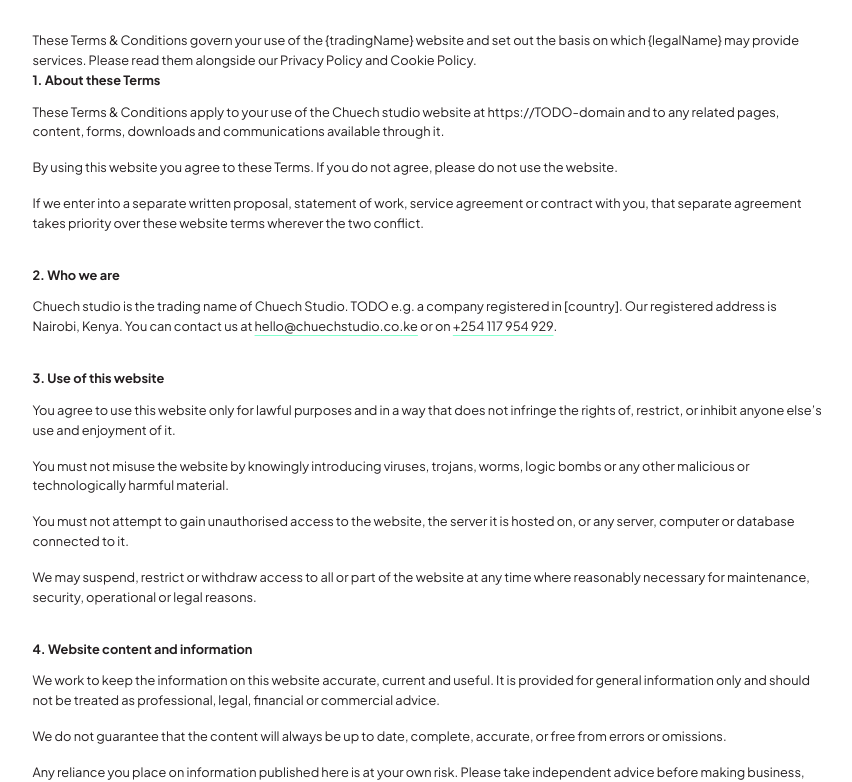
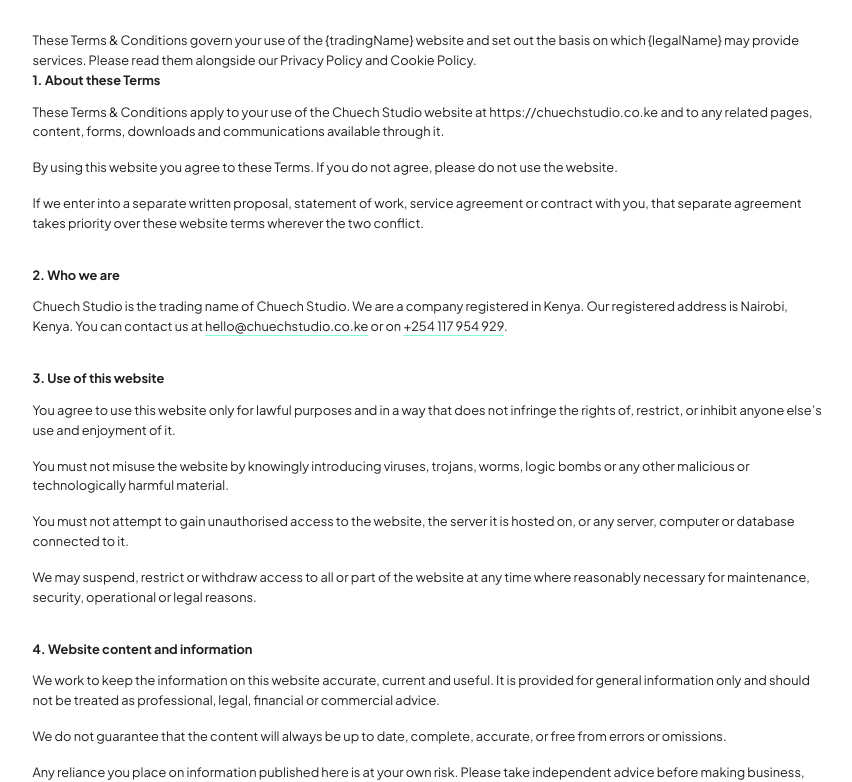
Before and after one commit to bensonseverino/chuech-public, a React (Vite) app: page /terms-conditions in a window 1280 px wide. Shown: the part 682-1464 px from the top of the page, without its empty margins (212-1064 px from the left). Built offline with nearby package versions, Linux system fonts and the light colour scheme; no server answers.

Commit message:
chore(terms): fill trading name, website domain and Kenya registration

```diff
--- a/src/data/terms.ts
+++ b/src/data/terms.ts
@@ -12,16 +12,16 @@ import { contact } from './contact'
  * the draft template's `.com` address was explicitly marked "match contact.ts".
  */
 export const company = {
-  tradingName: 'Chuech studio',
+  tradingName: 'Chuech Studio',
   legalName: 'Chuech Studio',
   address: 'Nairobi, Kenya',
   email: contact.email,
   phone: contact.phone,
-  website: 'https://TODO-domain',
+  website: 'https://chuechstudio.co.ke',
   effectiveDate: '5/01/2026',
   lastUpdated: '5/01/2026',
   /* No company registration number or VAT/tax number is shown on this page. */
-  registrationLine: 'TODO e.g. a company registered in [country].',
+  registrationLine: 'We are a company registered in Kenya.',
   governingLaw: 'TODO the law of [jurisdiction]',
   courts: 'TODO the courts of [jurisdiction]',
   dataLaw: 'TODO the data protection laws that apply to us (name them)',
```
Also changed, not shown: 3 other files (tests, documents, lock files or other folders).
